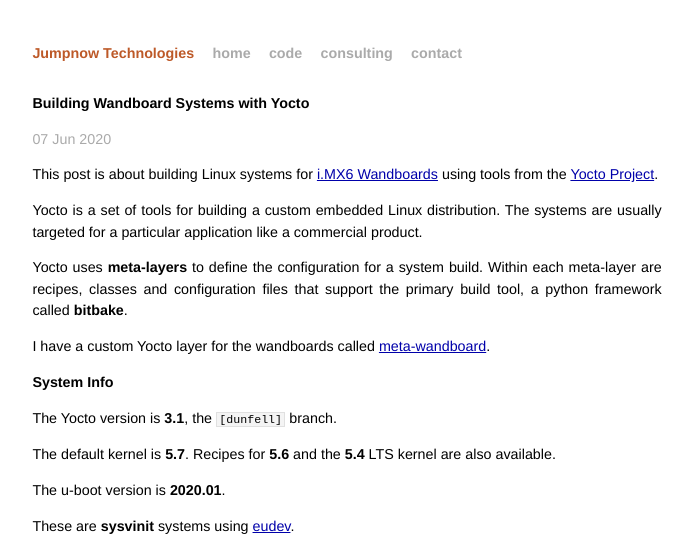
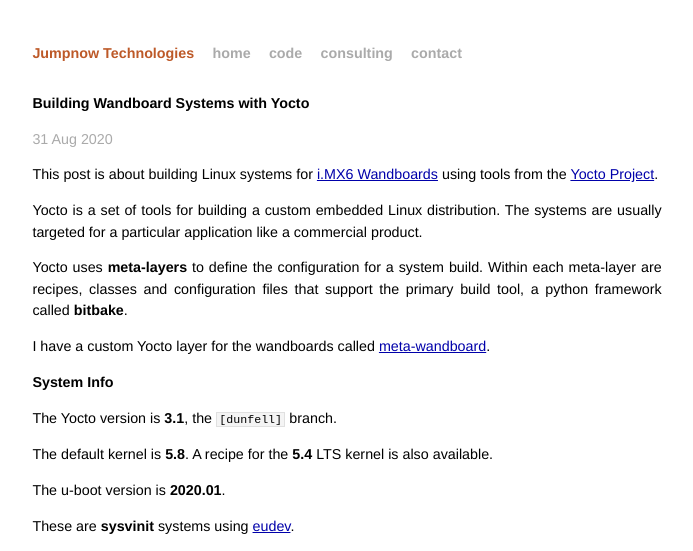
Before and after one commit to jumpnow/jumpnowtek-site, a Jekyll site: the page built from _posts/2014-02-28-Wandboard-Systems-with-Yocto.md, in a window 1280 px wide and 900 px high. Shown: the top 551 px of the window, without its empty margins (293-986 px from the left). Built offline with Jekyll 4.4.1, drawn with Linux system fonts in a browser that asks for light colours.

Commit message:
Update default kernel

```diff
--- a/_posts/2014-02-28-Wandboard-Systems-with-Yocto.md
+++ b/_posts/2014-02-28-Wandboard-Systems-with-Yocto.md
@@ -2,7 +2,7 @@
 layout: post
 title: Building Wandboard Systems with Yocto
 description: "Building customized systems for Wandboards using tools from the Yocto Project"
-date: 2020-06-07 07:00:00
+date: 2020-08-31 05:00:00
 categories: wandboard
 tags: [linux, wandboard, yocto]
 ---
@@ -19,7 +19,7 @@
 
 The Yocto version is **3.1**, the `[dunfell]` branch.
 
-The default kernel is **5.7**. Recipes for **5.6** and the **5.4** LTS kernel are also available.
+The default kernel is **5.8**. A recipe for the **5.4** LTS kernel is also available.
 
 The u-boot version is **2020.01**.
 
```
Also changed, not shown: _posts/2015-06-08-BeagleBone-Systems-with-Yocto.md (+2 -2 lines), _posts/2018-01-24-Odroid-C2-Systems-with-Yocto.md (+2 -2 lines).
